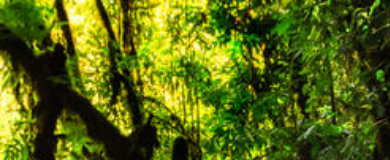
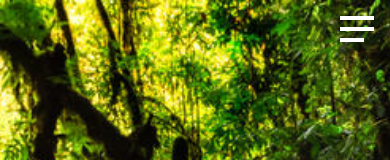
Before and after one commit to K4mino/project, a Next.js app: page / in a window 390 px wide. Shown: the top 160 px of the page. Built offline with nearby package versions, Linux system fonts and the light colour scheme.

Commit message:
mobile menu

```diff
--- a/src/components/MainDesktop.js
+++ b/src/components/MainDesktop.js
@@ -15,7 +15,7 @@ const MainDesktop = ({
 }) => {
   const [direction, setDirection] = useState('down');
   const [isLoading, setIsLoading] = useState(false);
-  const [toggleNav, setToggleNav] = useState(false);
+  const [isOpenNav, setIsOpenNav] = useState(false);
   const [percentage, setPercentage] = useState(30);
   const [objFitPercentage, setObjFitPercentage] = useState(0);
 
@@ -35,13 +35,13 @@ const MainDesktop = ({
     setIsLoading(true);
 
     if (currentDirection === 'down') {
-      setPercentage((prev) => prev - 20);
-      setObjFitPercentage((prev) => prev + 10);
+      setPercentage((prev) => prev - 15);
+      setObjFitPercentage((prev) => prev + 5);
     }
 
     if (currentDirection === 'up') {
-      setPercentage((prev) => prev + 20);
-      setObjFitPercentage((prev) => prev - 10);
+      setPercentage((prev) => prev + 15);
+      setObjFitPercentage((prev) => prev - 5);
     }
 
     isScrollingTimer = setTimeout(() => {
@@ -57,11 +57,37 @@ const MainDesktop = ({
   }
 
   const handleToggleNav = () => {
-    setToggleNav(!toggleNav);
+    setIsOpenNav(!isOpenNav);
   };
-  console.log(objFitPercentage);
+
+  const handleSelect = (e) => {
+    if (!isOpenNav) return;
+
+    setIsOpenNav(false);
+    runLenis();
+    const targetIndex = +e.target.attributes.id.value;
+    setIsLoading(true);
+    setActiveElement(targetIndex);
+    setPercentage((prev) => {
+      if (targetIndex > activeElement) {
+        return prev - (8 * targetIndex);
+      }
+      if (targetIndex < activeElement) {
+        return prev + (8 * targetIndex);
+      }
+      return prev;
+    });
+    lenis.scrollTo(refs[targetIndex].ref.current, {
+      duration: 1.5,
+      onComplete: () => {
+        setIsLoading(false);
+      },
+      lock: true,
+    });
+  };
   // 7 секция desktop,web, mobile, about us,portfolio, pricing, contact,
   // menu camilemormal
+  // mobile menu
   return (
     <Wrapper onWheel={handleWheel}>
         {isLoading && <Loader
@@ -80,8 +106,9 @@ const MainDesktop = ({
         }
         <Menu onClick={handleToggleNav}
         refs={refs}
+        onSelect={handleSelect}
         activeElement={activeElement}
-        toggleNav={toggleNav}
+        isOpenNav={isOpenNav}
         percentage={percentage}
         objFitPercentage={objFitPercentage}
         setPercentage={setPercentage}/>
--- a/src/components/MainMobile.js
+++ b/src/components/MainMobile.js
@@ -2,6 +2,7 @@ import React, { useEffect, useState } from 'react';
 import styled from 'styled-components';
 import Block from './Block';
 import Loader from './Loader';
+import MenuMobile from './MenuMobile';
 
 const Wrapper = styled.div`
     display: flex;
@@ -9,11 +10,34 @@ const Wrapper = styled.div`
     position: relative;
 `;
 
+const BurgerMenu = styled.div`
+    display:flex;
+    flex-direction:column;
+    gap:7px;
+    position:fixed;
+    top:16px;
+    right:16px;
+    z-index:9999;
+`;
+
+const Bar = styled.div`
+    width:34px;
+    height:4px;
+    background-color:#fff;
+
+    &:last-child {
+      width:24px;
+    }
+`;
+
 const MainMobile = ({
   lenis, refs, isScrollingTimer, runLenis, setActiveElement, activeElement, setStartY, startY,
 }) => {
   const [direction, setDirection] = useState('down');
   const [isLoading, setIsLoading] = useState(false);
+  const [isOpenNav, setIsOpenNav] = useState(false);
+  const [percentage, setPercentage] = useState(30);
+  const [objFitPercentage, setObjFitPercentage] = useState(0);
   const handleTouchStart = (event) => {
     event.stopPropagation();
     setStartY(event.changedTouches[0].clientY);
@@ -34,6 +58,16 @@ const MainMobile = ({
     if (nextIndex < 0 || nextIndex >= refs.length) return;
 
     setIsLoading(true);
+
+    if (currentDirection === 'down') {
+      setPercentage((prev) => prev - 15);
+      setObjFitPercentage((prev) => prev + 5);
+    }
+
+    if (currentDirection === 'up') {
+      setPercentage((prev) => prev + 15);
+      setObjFitPercentage((prev) => prev - 5);
+    }
 
     isScrollingTimer = setTimeout(() => {
       setActiveElement(nextIndex);
@@ -60,6 +94,11 @@ const MainMobile = ({
         {isLoading && <Loader
         direction={direction}
         activeElement={activeElement}/>}
+        <BurgerMenu onClick={() => setIsOpenNav(!isOpenNav)}>
+          <Bar/>
+          <Bar/>
+          <Bar/>
+        </BurgerMenu>
         {
             refs.map((item, i) => (
                 <Block
@@ -71,6 +110,14 @@ const MainMobile = ({
                 ref={item.ref}/>
             ))
         }
+        {
+          isOpenNav && <MenuMobile
+          refs={refs}
+          percentage={percentage}
+          objFitPercentage={objFitPercentage}
+          isOpenNav={isOpenNav}
+          activeElement={activeElement}/>
+        }
     </Wrapper>);
 };
 
--- a/src/components/Menu.js
+++ b/src/components/Menu.js
@@ -13,7 +13,6 @@ const Wrapper = styled.div`
     height: 100vh;
     background: rgba(0, 0, 0, 0.5);
     inset:0;
-
   }
 `;
 
@@ -22,7 +21,7 @@ const ProgressBar = styled.div`
   gap: 10px;
   z-index: 999;
   cursor: pointer;
-
+  transition: all .5s ease;
 
   &.active {
     position: absolute;
@@ -36,7 +35,7 @@ const ProgressBar = styled.div`
 const Bar = styled.img`
   height: 100px;
 
-  ${({ $isActive }) => ($isActive ? 'width: 200px;' : 'width: 100px;')}
+  ${({ $isActive }) => ($isActive ? 'width: 170px;' : 'width: 70px;')}
   ${({ $isActive }) => ($isActive
     ? 'filter:;'
     : 'filter: invert(15%) sepia(99%) saturate(0%) hue-rotate(210deg) brightness(104%) contrast(97%);')}
@@ -44,14 +43,14 @@ const Bar = styled.img`
   &.image.active {
     height: 56vmin;
     transition: width 0.5s linear;
-    ${({ $isActive }) => ($isActive ? 'width: 50vmin;' : 'width: 40vmin;')}
+    ${({ $isActive }) => ($isActive ? 'width: 45vmin;' : 'width: 35vmin;')}
   }
   object-fit: cover;
   object-position: 100% center;
 `;
 
 const Menu = ({
-  activeElement, refs, toggleNav, onClick, percentage, objFitPercentage,
+  activeElement, refs, isOpenNav, onClick, percentage, objFitPercentage, onSelect,
 }) => {
   const container = useRef(null);
 
@@ -67,13 +66,15 @@ const Menu = ({
   }, [objFitPercentage]);
 
   return (
-  <Wrapper ref={container} className={toggleNav ? 'active' : ''} >
-    <ProgressBar onClick={onClick} className={toggleNav ? 'active' : ''} $percentage={percentage}>
+  <Wrapper ref={container} className={isOpenNav ? 'active' : ''} >
+    <ProgressBar onClick={onClick} className={isOpenNav ? 'active' : ''} $percentage={percentage}>
       {refs.map((_, i) => (
         <Bar
+          id={i}
+          onClick={onSelect}
           src={_.src}
           $percentage={percentage}
-          className={`image ${toggleNav ? 'active' : ''}`}
+          className={`image ${isOpenNav ? 'active' : ''}`}
           key={_.title}
           $isActive={i === activeElement}
           $objFitPercentage={objFitPercentage}
--- /dev/null
+++ b/src/components/MenuMobile.js
@@ -0,0 +1,57 @@
+import React from 'react';
+import styled from 'styled-components';
+
+const Wrapper = styled.div`
+    width:100vw;
+    height:100vh;
+    background: rgba(0, 0, 0, 0.5);
+    overflow:hidden;
+    position: fixed;
+    z-index:999;
+`;
+
+const CardsWrapper = styled.div`
+    display:flex;
+    flex-direction:column;
+    gap:35px;
+    position:absolute;
+    left: 50%;
+    transform: translate(-50%, 0);
+    transition: all .5s ease;
+    ${({ $percentage }) => $percentage && `top:${$percentage}%;`}
+`;
+
+const Card = styled.img`
+    width:50vw;
+    height:120px;
+    object-fit: cover;
+    object-position: 50% center;
+    transition: transform .5s ease;
+
+    ${({ $isActive }) => ($isActive && 'transform:scale(1.5);')}
+    ${({ $isActive }) => ($isActive
+    ? 'filter:;'
+    : 'filter: invert(15%) sepia(99%) saturate(0%) hue-rotate(210deg) brightness(104%) contrast(97%);')}
+`;
+
+const MenuMobile = ({
+  refs, percentage, isOpenNav, activeElement, objFitPercentage,
+}) => (
+    <Wrapper>
+        <CardsWrapper $percentage={percentage}>
+            {
+                refs.map((item, i) => (
+                    <Card
+                    key={item.title}
+                    id={i}
+                    src={item.src}
+                    className={`image ${isOpenNav ? 'active' : ''}`}
+                    $isActive={i === activeElement}
+                    $objFitPercentage={objFitPercentage}/>
+                ))
+            }
+        </CardsWrapper>
+    </Wrapper>
+);
+
+export default MenuMobile;
--- a/src/pages/index.js
+++ b/src/pages/index.js
@@ -40,6 +40,12 @@ export default function Home() {
       id: 6,
       ref: useRef(null),
       title: 'Pricing',
+      src: '/images/4.jpg',
+    },
+    {
+      id: 7,
+      ref: useRef(null),
+      title: 'Contact Us',
       src: '/images/4.jpg',
     },
   ];
```
